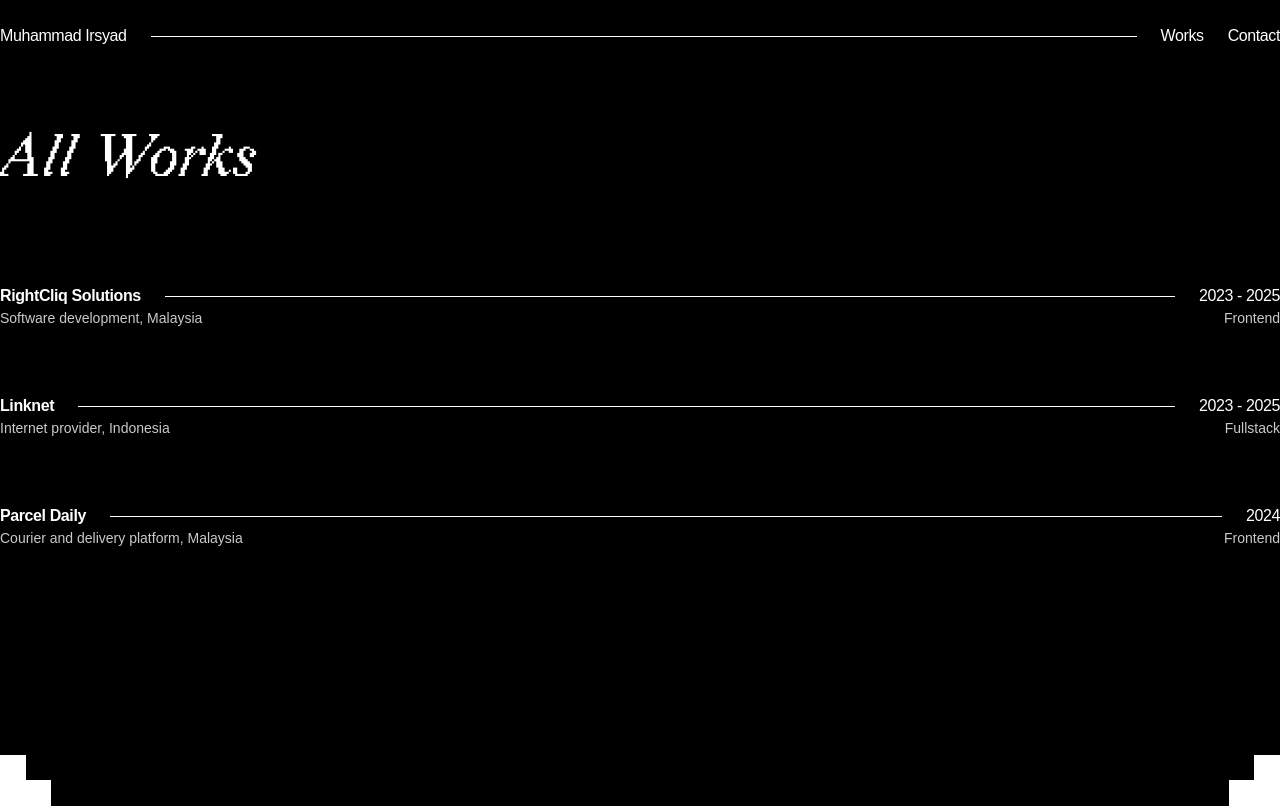
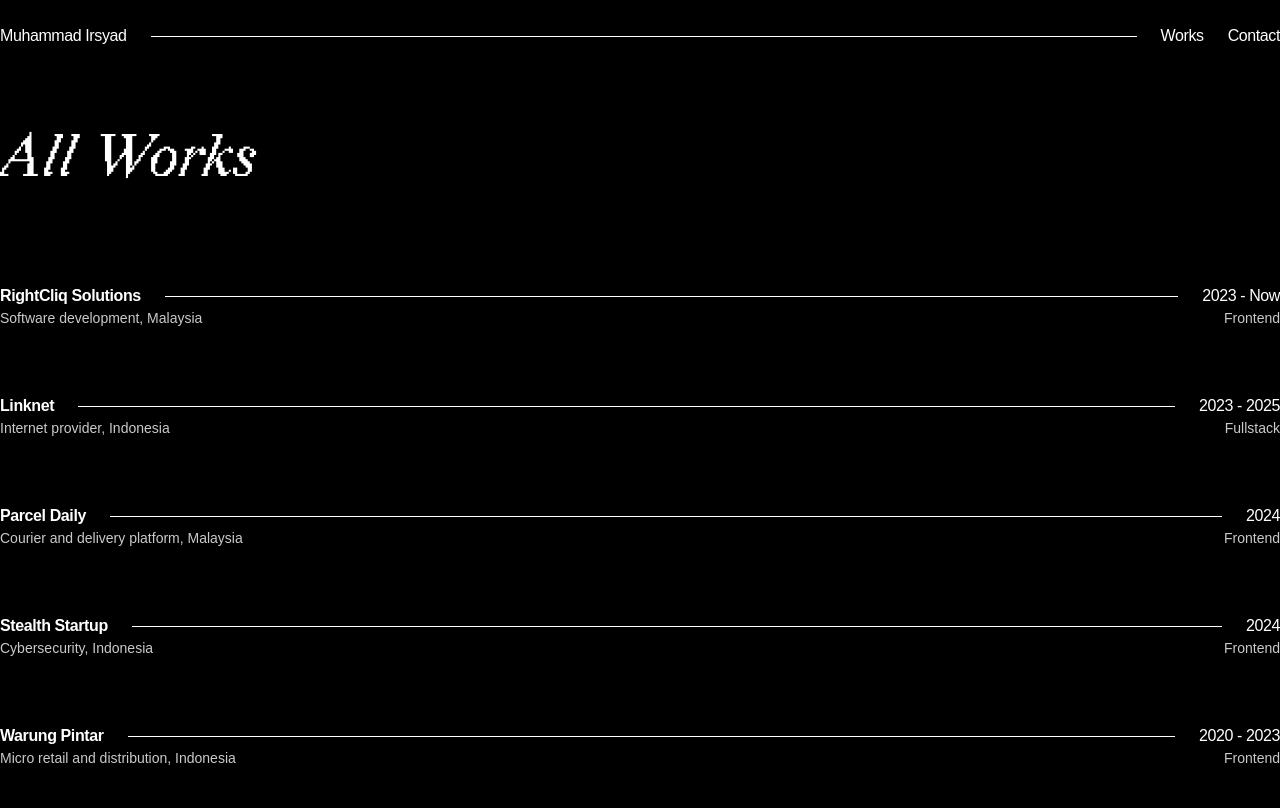
Before and after one commit to irxd/portfolio, a Next.js app: page /works in a window 1280 px wide. Shown: the top 808 px of the page. Built offline with nearby package versions, Linux system fonts and the light colour scheme.

Commit message:
feat: update works

```diff
--- a/app/data/works.ts
+++ b/app/data/works.ts
@@ -1,18 +1,71 @@
 export const selectedWorks = [
   {
     id: 1,
-    company: 'First Media',
-    year: '2025',
+    company: 'Linknet',
+    year: '2023 - 2025',
     companyDescription: 'Internet provider, Indonesia',
-    works: [],
+    works: [
+      {
+        id: 1,
+        title: 'First Media Website',
+        description: `First Media is one of the largest internet providers in Indonesia, with hundreds of thousands of monthly web visits. As an external vendor, I fully managed the company’s website and its custom internal CMS. My work included developing the self-registration module, building dynamic marketing pages, fixing bugs in existing features and revamping key pages including the homepage to improve performance and user experience. I also enhanced multiple CMS modules to better support internal staff and marketing teams, and handled backend tasks related to the features I built.
+
+        A key challenge was dealing with incomplete or frequently changing requirements. To address this, I carefully reviewed designs, asked clarifying questions, and gathered additional information before developing new features, ensuring the final output matched expectations.`,
+        stack:
+          'React ▪ Next ▪ Typescript ▪ Jest ▪ React Testing Library ▪ Nest ▪ Redis ▪ Docker',
+        images: [
+          {
+            id: 1,
+            src: '/images/fm-1.png',
+            alt: 'First Media',
+          },
+          {
+            id: 2,
+            src: '/images/fm-2.png',
+            alt: 'First Media',
+          },
+          {
+            id: 3,
+            src: '/images/fm-3.png',
+            alt: 'First Media',
+          },
+        ],
+      },
+    ],
     position: 'Fullstack',
   },
   {
     id: 2,
     company: 'Parcel Daily',
     year: '2024',
-    companyDescription: 'Delivery platform, Malaysia',
-    works: [],
+    companyDescription: 'Courier and delivery platform, Malaysia',
+    works: [
+      {
+        id: 1,
+        title: 'Parcel Daily Customer Platform',
+        description: `This platform is used by customers (partners) to access Parcel Daily’s services. The existing platform was built with Vue but had an outdated design and tech stack. The company decided to revamp it with a new design, new stack and streamlined user flows. I was brought in to help migrate features from the old platform to the new one, working closely with the existing developer.
+
+        A key challenge was understanding the context of each feature from the old platform. I reviewed the legacy code, tested existing features, and then reimplemented them in the new platform with the updated design. The migration was a success, with nearly half of the user base switching to the new platform within two weeks.`,
+        stack: 'React ▪ Vue ▪ Next ▪ Typescript ▪ Tailwind',
+        images: [
+          {
+            id: 1,
+            src: '/images/pd-1.png',
+            alt: 'Parcel Daily',
+          },
+          {
+            id: 2,
+            src: '/images/pd-2.png',
+            alt: 'Parcel Daily',
+          },
+          {
+            id: 3,
+            src: '/images/pd-3.png',
+            alt: 'Parcel Daily',
+          },
+        ],
+      },
+    ],
     position: 'Frontend',
   },
 ]
@@ -21,7 +74,7 @@
   {
     id: 1,
     company: 'RightCliq Solutions',
-    year: '2023 - 2025',
+    year: '2023 - Now',
     companyDescription: 'Software development, Malaysia',
     works: [
       {
@@ -147,28 +200,40 @@
     ],
     position: 'Frontend',
   },
-  // {
-  //   id: 3,
-  //   company: 'Parcel Daily',
-  //   year: '2024',
-  //   companyDescription: 'Courier and delivery platform, Malaysia',
-  //   workDescription:
-  //     'Collaborated with internal team to revamp the customer platform. Migrating features from vue to react codebase, improving overall user experience and increasing customer satisfaction by addressing pain points in the legacy platform.',
-  //   position: 'Frontend',
-  //   stack: 'React ▪ Vue ▪ Next ▪ Typescript',
-  //   images: [],
-  // },
-  // {
-  //   id: 4,
-  //   company: 'Stealth Startup',
-  //   year: '2024',
-  //   companyDescription: 'Security compliance platform, Indonesia',
-  //   workDescription:
-  //     'Collaborated with internal team to revamp the customer platform. Migrating features from vue to react codebase, improving overall user experience and increasing customer satisfaction by addressing pain points in the legacy platform.',
-  //   position: 'Frontend',
-  //   stack: 'React ▪ Vue ▪ Next ▪ Typescript',
-  //   images: [],
-  // },
+  {
+    id: 4,
+    company: 'Stealth Startup',
+    year: '2024',
+    companyDescription: 'Cybersecurity, Indonesia',
+    works: [
+      {
+        id: 1,
+        title: 'Security Compliance Platform',
+        description: `I was hired to help build a new platform for managing security compliance and risk management for companies. One challenge during development was the inconsistent code style, some existing modules used clean architecture, while others followed a more common approach. After careful review, I chose the more common approach for new modules. While clean architecture looked appealing, its implementation was overly complex, taking almost twice as many steps for the same functionality, and risked over-engineering the solution.
+
+        Another challenge was that certain design components didn’t align with the existing component library. To address this, I manually adjusted the default components to match the intended design, ensuring visual consistency across the platform.`,
+        stack: 'React ▪ Next ▪ Typescript',
+        images: [],
+      },
+    ],
+    position: 'Frontend',
+  },
+  {
+    id: 5,
+    company: 'Warung Pintar',
+    year: '2020 - 2023',
+    companyDescription: 'Micro retail and distribution, Indonesia',
+    works: [
+      {
+        id: 1,
+        title: 'Trade Marketing Squad',
+        description: ``,
+        stack: 'React ▪ Next ▪ Typescript',
+        images: [],
+      },
+    ],
+    position: 'Frontend',
+  },
   // {
   //   id: 5,
   //   company: 'Warung Pintar',
```
